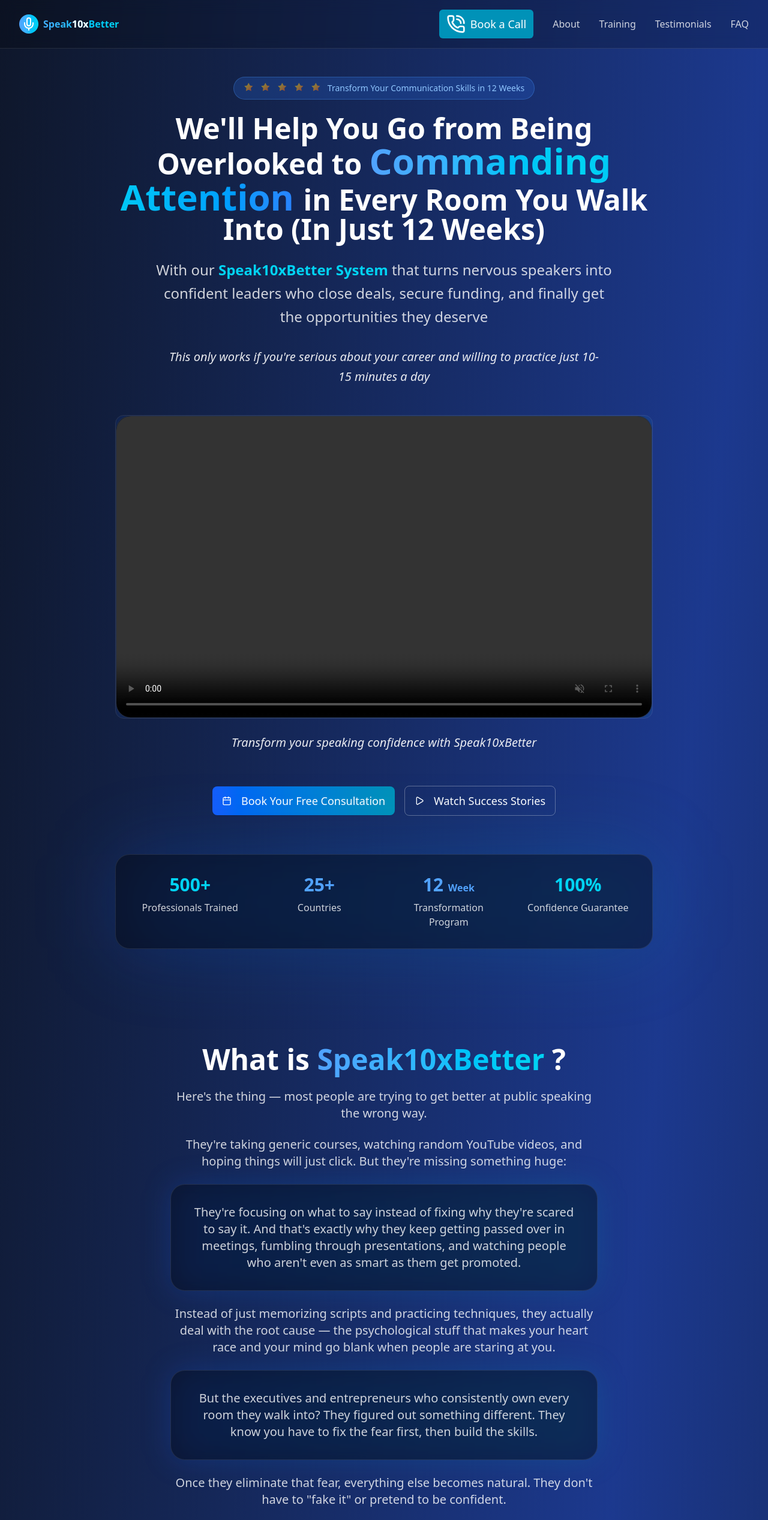
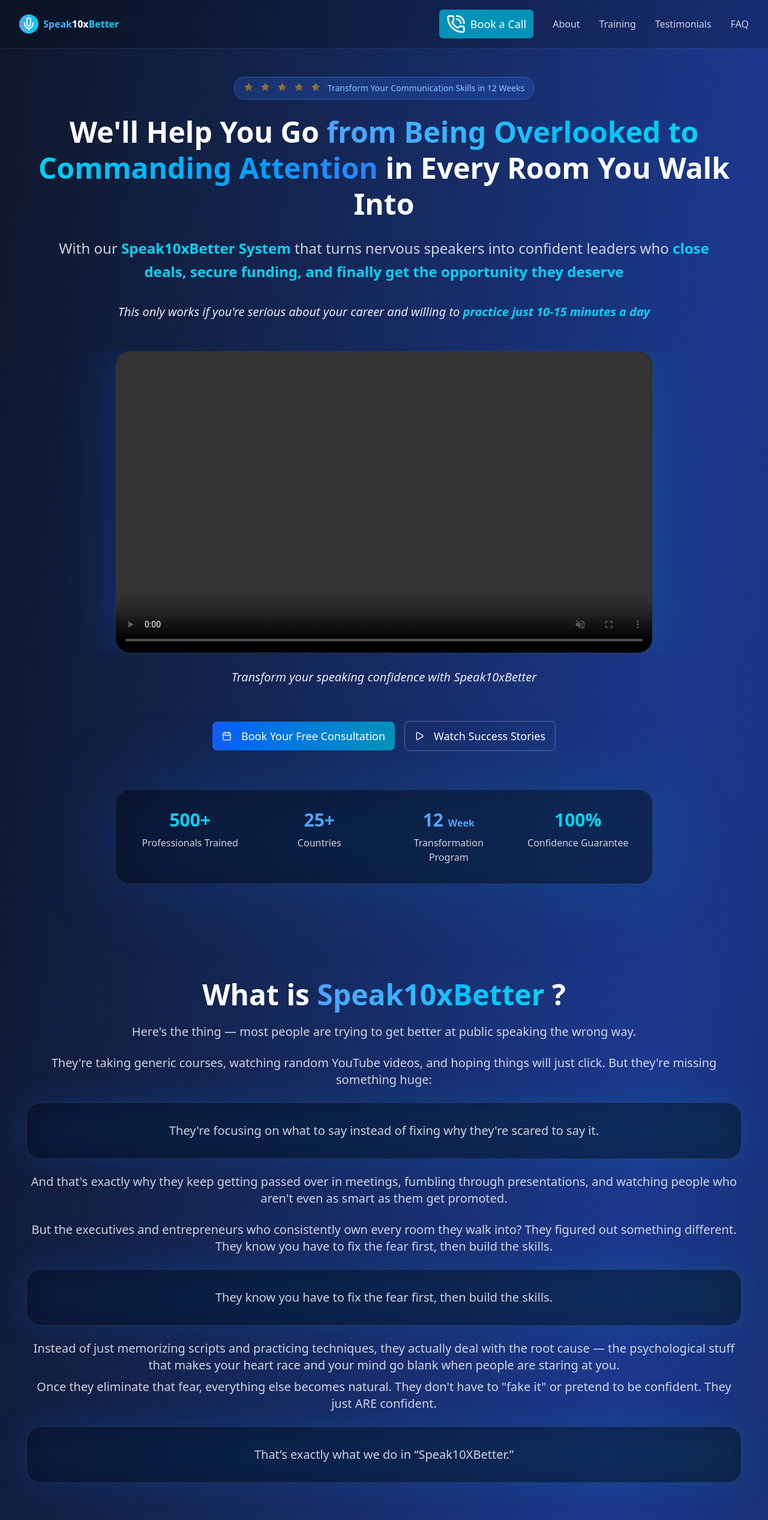
Before and after one commit to rdghostmann/Speak10xbetter, a Next.js app: page / in a window 1280 px wide. Shown: the top 2534 px of the page at 60% size. Built offline with nearby package versions, Linux system fonts and the light colour scheme.

Commit message:
Update Stuff Finally

```diff
--- a/components/About/About.jsx
+++ b/components/About/About.jsx
@@ -5,7 +5,7 @@
 import { useRef } from "react"
 import { Award, Users, Mic, Shield, PhoneCall, Target, HeartHandshake, Link } from "lucide-react";
 import Image from "next/image"
-import speakerImg from "../../public/speaker.jpg"; // adjust path as needed
+import speakerImg from "../../public/speaker-portrait.jpg"; // adjust path as needed
 import CallBtnAction from "../CallBtnAction/CallBtnAction";
 
 const fadeInProps = {
@@ -37,7 +37,7 @@
             ?
           </h2>
 
-          <div className="px-7 space-y-6 text-sm lg:text-xl sm:text-center text-white/80 max-w-3xl mx-auto">
+          <div className="px-7 space-y-6 text-sm lg:text-xl sm:text-center text-white/80 max-w-8xl mx-auto">
             <motion.p {...fadeInProps}>
               Here's the thing — most people are trying to get better at public speaking the wrong way.
             </motion.p>
@@ -50,33 +50,50 @@
               <div className="absolute inset-0 bg-gradient-to-r from-blue-600/20 to-cyan-600/20 rounded-3xl blur-xl"></div>
               <div className="relative bg-black/40 backdrop-blur-sm rounded-3xl p-8 border border-white/10">
                 <p>
-                  They're focusing on what to say instead of fixing why they're scared to say it. And that's exactly why they keep getting passed over in meetings, fumbling through presentations, and watching people who aren't even as smart as them get promoted.
+                  They're focusing on what to say instead of fixing why they're scared to say it.
                 </p>
               </div>
             </motion.div>
 
             <motion.p {...fadeInProps}>
-              Instead of just memorizing scripts and practicing techniques, they actually deal with the root cause — the psychological stuff that makes your heart race and your mind go blank when people are staring at you.
+              And that's exactly why they keep getting passed over in meetings, fumbling through presentations, and watching people who aren't even as smart as them get promoted.
+            </motion.p>
+
+            <motion.p {...fadeInProps}>
+              But the executives and entrepreneurs who consistently own every room they walk into? They figured out something different. They know you have to fix the fear first, then build the skills.
             </motion.p>
 
             <motion.div {...fadeInProps} className="relative">
               <div className="absolute inset-0 bg-gradient-to-r from-blue-600/20 to-cyan-600/20 rounded-3xl blur-xl"></div>
               <div className="relative bg-black/40 backdrop-blur-sm rounded-3xl p-8 border border-white/10">
                 <p>
-                  But the executives and entrepreneurs who consistently own every room they walk into? They figured out something different. They know you have to fix the fear first, then build the skills.
+                  They know you have to fix the fear first, then build the skills.
                 </p>
               </div>
             </motion.div>
 
-            <motion.p {...fadeInProps}>
-              Once they eliminate that fear, everything else becomes natural. They don't have to "fake it" or pretend to be confident.
-            </motion.p>
 
-            <motion.p {...fadeInProps}>They just ARE confident.</motion.p>
-            <motion.p {...fadeInProps}>That’s exactly what we do in “Speak10XBetter.”</motion.p>
+            <motion.div {...fadeInProps} className="space-y-2">
+              <motion.p {...fadeInProps}>
+                Instead of just memorizing scripts and practicing techniques, they actually deal with the root cause — the psychological stuff that makes your heart race and your mind go blank when people are staring at you.
+              </motion.p>
+              <motion.p {...fadeInProps}>
+                Once they eliminate that fear, everything else becomes natural. They don't have to "fake it" or pretend to be confident. They just ARE confident.
+              </motion.p>
+
+            </motion.div>
+
+            <motion.div {...fadeInProps} className="relative">
+              <div className="absolute inset-0 bg-gradient-to-r from-blue-600/20 to-cyan-600/20 rounded-3xl blur-xl"></div>
+              <div className="relative bg-black/40 backdrop-blur-sm rounded-3xl p-8 border border-white/10">
+                <motion.p {...fadeInProps}>That’s exactly what we do in “Speak10XBetter.”</motion.p>
+
+              </div>
+            </motion.div>
 
           </div>
 
+          {/* What Everyone Else Does VS What We Do */}
           <div className="grid lg:grid-cols-2 gap-8 my-16">
             {/* Left Column – What Everyone Else Does */}
             <div className="bg-gradient-to-br from-red-900/20 to-red-800/10 rounded-2xl p-8 border border-red-500/20 shadow-xl">
@@ -94,7 +111,7 @@
                   "Promise you'll be \"confident\" after watching some videos",
                 ].map((text, idx) => (
                   <li key={idx} className="flex items-start gap-3">
-                    <div className="w-5 h-5 rounded-full bg-red-500/20 flex items-center justify-center mt-0.5 flex-shrink-0 border border-red-500/30">
+                    <div className="w-5 h-5 rounded-full bg-red-500/20 flex items-center mt-0.5 flex-shrink-0 border border-red-500/30">
                       <div className="w-2 h-2 bg-red-400 rounded-full"></div>
                     </div>
                     <span className="text-gray-200">{text}</span>
@@ -131,8 +148,7 @@
             </div>
           </div>
 
-
-          <hr className="my-10 border-white/10" />
+          <hr className="my-5 border-white/10" />
 
           {/* Final CTA Section with Motion */}
           <motion.div
@@ -143,11 +159,32 @@
               Here's what actually happens in <span className="text-cyan-400">Speak10xBetter</span>:
             </p>
 
-            <ul className="w-full text-lg lg:w-3/4 mx-auto list-none list-inside space-y-2">
-              <li>✅ We figure out exactly what's making you nervous<br className="hidden lg:block" /> (fear of judgment, past bad experiences, blank thoughts etc.)</li>
-              <li>✅ We teach you techniques that actually calm your nervous system</li>
-              <li>✅ We help you build genuine confidence through structured practice</li>
-            </ul>
+            <div className="bg-gradient-to-br max-w-5xl mx-auto from-blue-900/10 to-blue-800/20 rounded-2xl p-8 border border-blue-400/30 shadow-xl">
+
+              <ul className="w-full text-lg list-none list-inside space-y-2">
+                {[
+                  'We figure out exactly what"s making you nervous (fear of judgment, past bad experiences, blank thoughts etc.)',
+                  ' We teach you techniques that actually calm your nervous system',
+                  ' We help you build genuine confidence through structured practice',
+                ].map((text, idx) => (
+                  <li key={idx} className="flex items-start gap-3">
+                    <div className="w-5 h-5 rounded-full bg-blue-600 flex items-center justify-center mt-0.5 flex-shrink-0">
+                      <svg xmlns="http://www.w3.org/2000/svg" className="w-3 h-3 text-white" fill="none" viewBox="0 0 24 24" stroke="currentColor" strokeWidth={3}>
+                        <path d="M20 6 9 17l-5-5" />
+                      </svg>
+                    </div>
+                    <span className="text-gray-200">{text}</span>
+                  </li>
+                ))}
+              </ul>
+            </div>
+
+            <div className="py-4">
+              <button className="animate-bounce px-6 py-3 bg-gradient-to-r from-blue-600 to-cyan-500 text-white font-semibold rounded-xl shadow-lg hover:scale-105 transition">
+                Book A Call To Learn More
+              </button>
+            </div>
+
 
             <div className="container mx-auto mb-5">
               <motion.div
@@ -157,20 +194,21 @@
                 className="text-center my-16"
               >
                 <h2 className="text-4xl md:text-5xl font-bold text-white mb-6">
-                  Meet Judith,{" "}
+                  Meet Judith, Your{" "}
                   <span className="bg-gradient-to-r from-blue-400 to-cyan-400 bg-clip-text text-transparent">
                     Communications Coach
                   </span>
                 </h2>
 
                 {/* Meet Judith */}
-                <div className="grid grid-cols-1 lg:grid-col-2 gap-12 items-center px-10 ">
+                <div className="flex flex-wrap items-center gap-5 px-5 ">
                   {/* Image - appears first on small screens, second on md+ screens */}
                   <motion.div
                     initial={{ opacity: 0, x: -50 }}
                     animate={isInView ? { opacity: 1, x: 0 } : { opacity: 0, x: -50 }}
                     transition={{ duration: 0.8, delay: 0.2 }}
-                    className="order-1 md:order-2 w-full h-full"
+                    className="w-1/2"
+                  // className="order-1 md:order-2 w-full h-full"
                   >
                     <div className="relative ">
                       <div className="absolute inset-0 bg-gradient-to-r from-blue-600/30 to-cyan-600/30 rounded-3xl blur-2xl"></div>
@@ -198,9 +236,10 @@
                     initial={{ opacity: 0, x: -50 }}
                     animate={isInView ? { opacity: 1, x: 0 } : { opacity: 0, x: -50 }}
                     transition={{ duration: 0.8, delay: 0.2 }}
-                    className="order-2 md:order-1"
+                    className="w-1/2"
+                  // className="order-2 md:order-1"
                   >
-                    <div className="text-lg space-y-3 text-left lg:text-justify text-white/80 max-w-3xl mx-auto lg:px-12">
+                    <div className="text-lg space-y-3 text-left lg:text-justify text-white/80 max-w-8xl mx-auto lg:px-12">
                       <p className="px-8">
                         Judith Ifezue—Fondly called "The Eliminator of Stage Fright" by her clients is on a ruthless mission to turn every “I’m too scared to speak” into “I owned that room.”
                       </p>
@@ -232,7 +271,7 @@
                 </div>
 
                 <motion.div
-                  className="max-w-3xl mx-auto text-white/90 text-sm lg:text-xl space-y-4 leading-relaxed"
+                  className="max-w-8xl my-10 mx-auto text-white/90 text-sm lg:text-xl space-y-4 leading-relaxed"
                   {...fadeInProps}
                 >
                   <motion.div {...fadeInProps} className="relative">
--- a/components/Hero/Hero.jsx
+++ b/components/Hero/Hero.jsx
@@ -14,7 +14,7 @@
           initial={{ opacity: 0, y: 50 }}
           animate={{ opacity: 1, y: 0 }}
           transition={{ duration: 0.8 }}
-          className="max-w-4xl mx-auto"
+          className="max-w-7xl mx-auto"
         >
           <motion.div
             initial={{ scale: 0.8, opacity: 0 }}
@@ -38,14 +38,14 @@
             initial={{ opacity: 0, y: 30 }}
             animate={{ opacity: 1, y: 0 }}
             transition={{ delay: 0.4, duration: 0.8 }}
-            className="text-3xl md:text-5xl font-bold mb-6 px-4leading-tight"
+            className="text-3xl md:text-5xl font-bold mb-6 px-4 leading-tight"
           >
-            <span className="text-white">We'll Help You Go from Being Overlooked to </span>
+            <span className="text-white">We'll Help You Go </span>
             {/* <br className="block" /> */}
-            <span className="text-3xl md:text-6xl bg-gradient-to-r from-blue-400 via-cyan-400 to-blue-500 bg-clip-text text-transparent">
-              Commanding Attention{" "}
+            <span className="bg-gradient-to-r from-blue-400 via-cyan-400 to-blue-500 bg-clip-text text-transparent">
+              from Being Overlooked to Commanding Attention{" "}
             </span>
-            <span className="text-white">in Every Room You Walk Into (In Just 12 Weeks)</span>
+            <span className="text-white">in Every Room You Walk Into</span>
 
           </motion.h1>
 
@@ -53,19 +53,19 @@
             initial={{ opacity: 0, y: 30 }}
             animate={{ opacity: 1, y: 0 }}
             transition={{ delay: 0.6, duration: 0.8 }}
-            className="text-xl md:text-2xl text-white/80 mb-8 max-w-3xl mx-auto leading-relaxed"
+            className="text-xl md:text-2xl text-white/80 mb-8 max-w-6xl mx-auto leading-relaxed"
           >
-            With our <span className="text-cyan-400 font-semibold">Speak10xBetter System </span>  that turns nervous speakers into confident leaders who close deals, secure funding, and finally get the opportunities they deserve
+            With our <span className="text-cyan-400 font-semibold">Speak10xBetter System </span>
+            that turns nervous speakers into confident leaders who <span className="text-cyan-400 font-semibold"> close deals, secure funding, and finally get the opportunity they deserve</span>
 
           </motion.p>
           <motion.p
             initial={{ opacity: 0, y: 30 }}
             animate={{ opacity: 1, y: 0 }}
             transition={{ delay: 0.5, duration: 0.8 }}
-            className="text-xl italic text-white/90 mb-8 max-w-3xl mx-auto leading-relaxed"
+            className="text-xl italic text-white/90 mb-8 max-w-4xl mx-auto leading-relaxed"
           >
-
-            This only works if you're serious about your career and willing to practice just 10-15 minutes a day
+            This only works if you're serious about your career and willing to <span className="text-cyan-400 font-semibold">practice just 10-15 minutes a day</span>
           </motion.p>
 
           {/* Embedded autoplay video */}
@@ -74,7 +74,7 @@
             initial={{ opacity: 0, y: 30 }}
             animate={{ opacity: 1, y: 0 }}
             transition={{ delay: 1, duration: 1 }}
-            className="mt-12 rounded-xl overflow-hidden border border-white/10"
+            className="mt-12 rounded-xl overflow-hidden"
           >
             <VSL />
           </motion.div>
```
Also changed, not shown: 1 other file (tests, documents, lock files or other folders).
